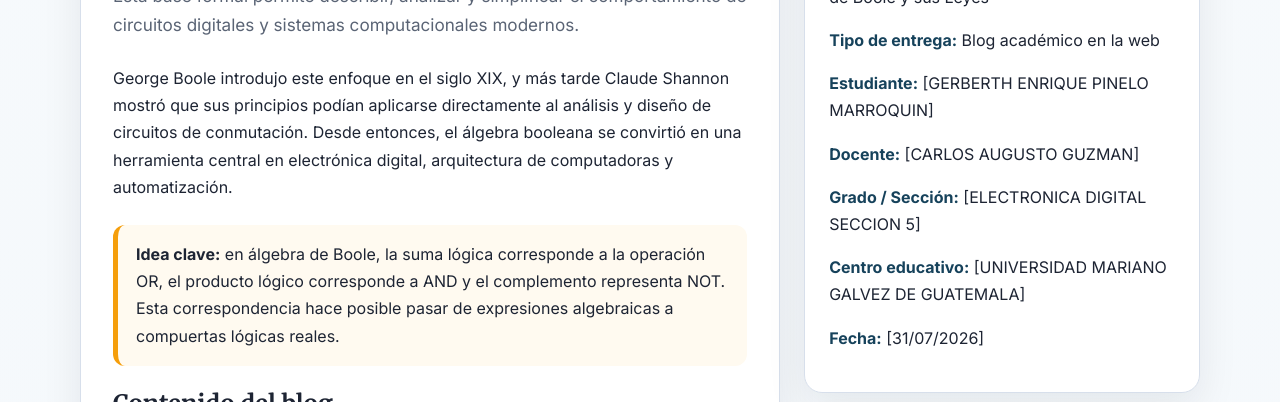
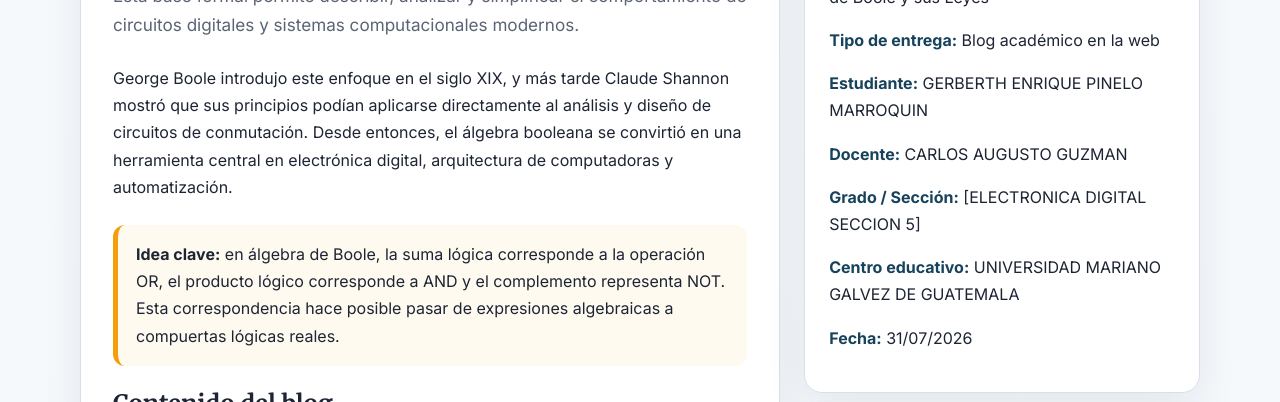
Before and after one commit to Enriquepinelo/algebra-blog.github.io, a plain HTML site: page index.html in a window 1280 px wide. Shown: the part 639-1041 px from the top of the page. Drawn offline with Linux system fonts and the light colour scheme.

Commit message:
Update index.html

```diff
--- a/index.html
+++ b/index.html
@@ -358,11 +358,11 @@
           <p><strong>Asignatura:</strong> Electrónica Digital</p>
           <p><strong>Tema del blog:</strong> Reglas Básicas del Álgebra de Boole y sus Leyes</p>
           <p><strong>Tipo de entrega:</strong> Blog académico en la web</p>
-          <p><strong>Estudiante:</strong> [GERBERTH ENRIQUE PINELO MARROQUIN]</p>
-          <p><strong>Docente:</strong> [CARLOS AUGUSTO GUZMAN]</p>
+          <p><strong>Estudiante:</strong> GERBERTH ENRIQUE PINELO MARROQUIN</p>
+          <p><strong>Docente:</strong> CARLOS AUGUSTO GUZMAN</p>
           <p><strong>Grado / Sección:</strong> [ELECTRONICA DIGITAL SECCION 5]</p>
-          <p><strong>Centro educativo:</strong> [UNIVERSIDAD MARIANO GALVEZ DE GUATEMALA]</p>
-          <p><strong>Fecha:</strong> [31/07/2026]</p>
+          <p><strong>Centro educativo:</strong> UNIVERSIDAD MARIANO GALVEZ DE GUATEMALA</p>
+          <p><strong>Fecha:</strong> 31/07/2026</p>
         </section>
 
         <section>
```
